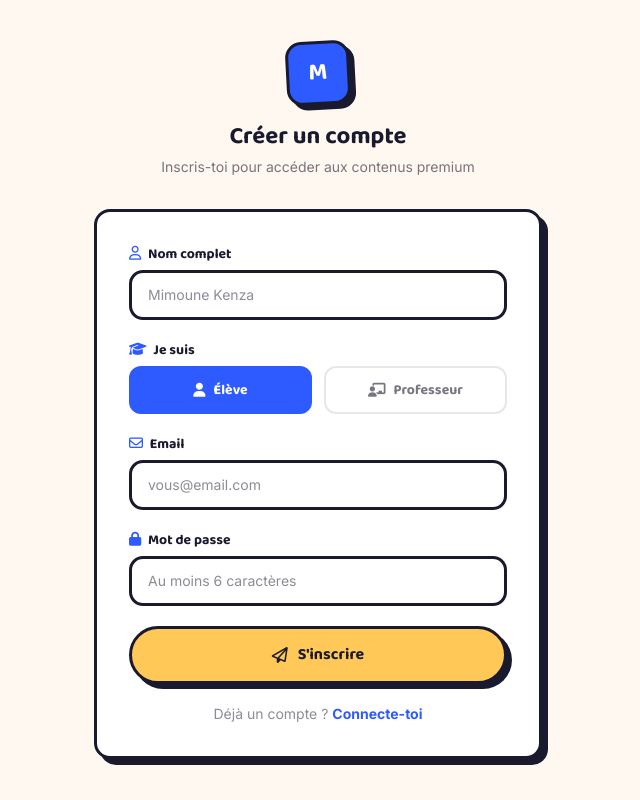
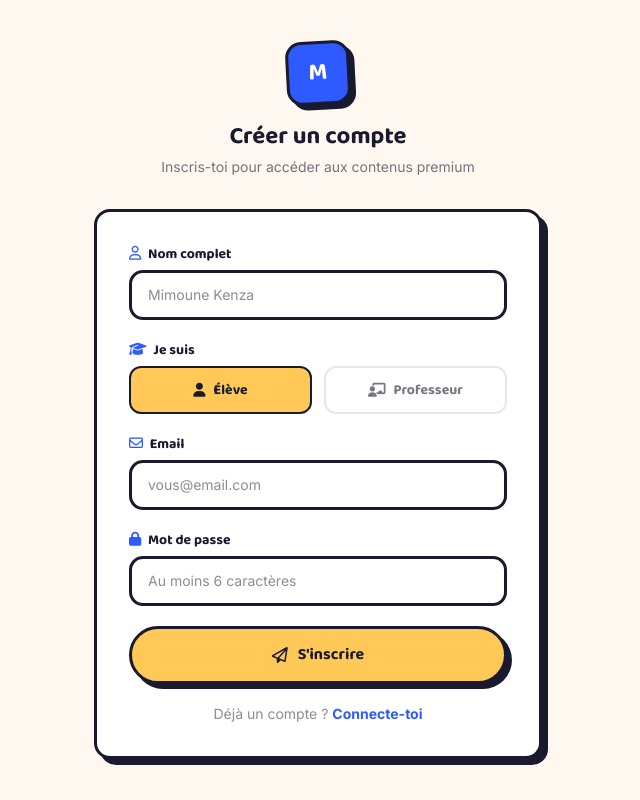
Before and after one commit to islamMed06/mimobot-web, a Next.js app: page /register in a window 1280 px wide. Shown: the whole page, without its empty margins (322-962 px from the left). Built offline with nearby package versions, Linux system fonts and the light colour scheme; no server answers.

Commit message:
Toggle prof/eleve couleur bouton s inscrire

```diff
--- a/src/app/register/page.tsx
+++ b/src/app/register/page.tsx
@@ -106,8 +106,8 @@ export default function RegisterPage() {
                 <div className="flex gap-3">
                   <label className={`flex-1 flex items-center justify-center gap-2 px-4 py-3 rounded-xl border-2 cursor-pointer transition-all text-sm font-display font-bold ${
                     userType === "student"
-                      ? "bg-blue text-white border-blue"
-                      : "bg-white border-gray-200 text-ink/60 hover:border-blue/40"
+                      ? "bg-[#FFC857] text-[#1A1A2E] border-[#1A1A2E]"
+                      : "bg-white border-gray-200 text-ink/60 hover:border-[#FFC857]/60"
                   }`}>
                     <input
                       type="radio"
@@ -121,8 +121,8 @@ export default function RegisterPage() {
                   </label>
                   <label className={`flex-1 flex items-center justify-center gap-2 px-4 py-3 rounded-xl border-2 cursor-pointer transition-all text-sm font-display font-bold ${
                     userType === "teacher"
-                      ? "bg-blue text-white border-blue"
-                      : "bg-white border-gray-200 text-ink/60 hover:border-blue/40"
+                      ? "bg-[#FFC857] text-[#1A1A2E] border-[#1A1A2E]"
+                      : "bg-white border-gray-200 text-ink/60 hover:border-[#FFC857]/60"
                   }`}>
                     <input
                       type="radio"
```
